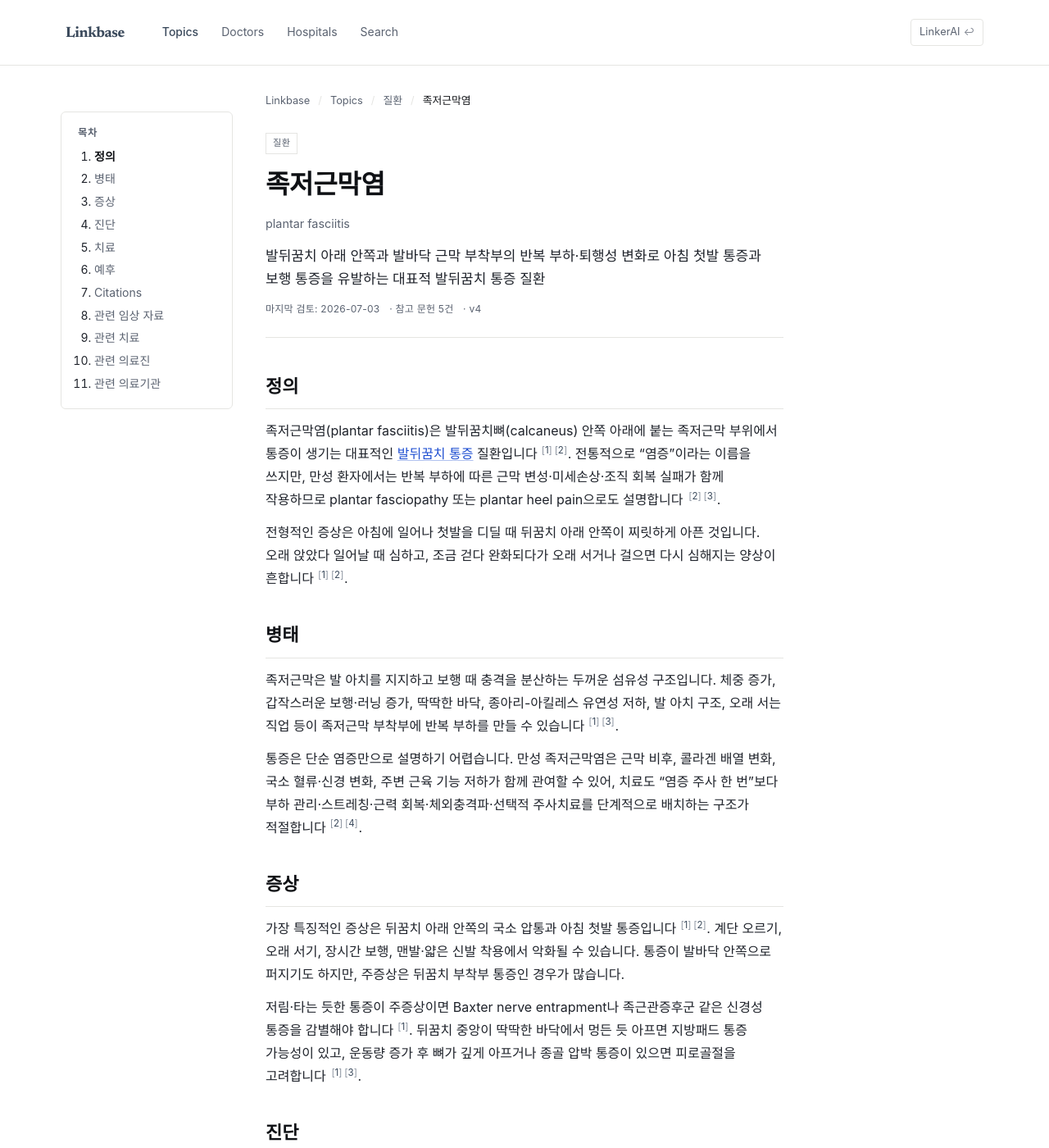
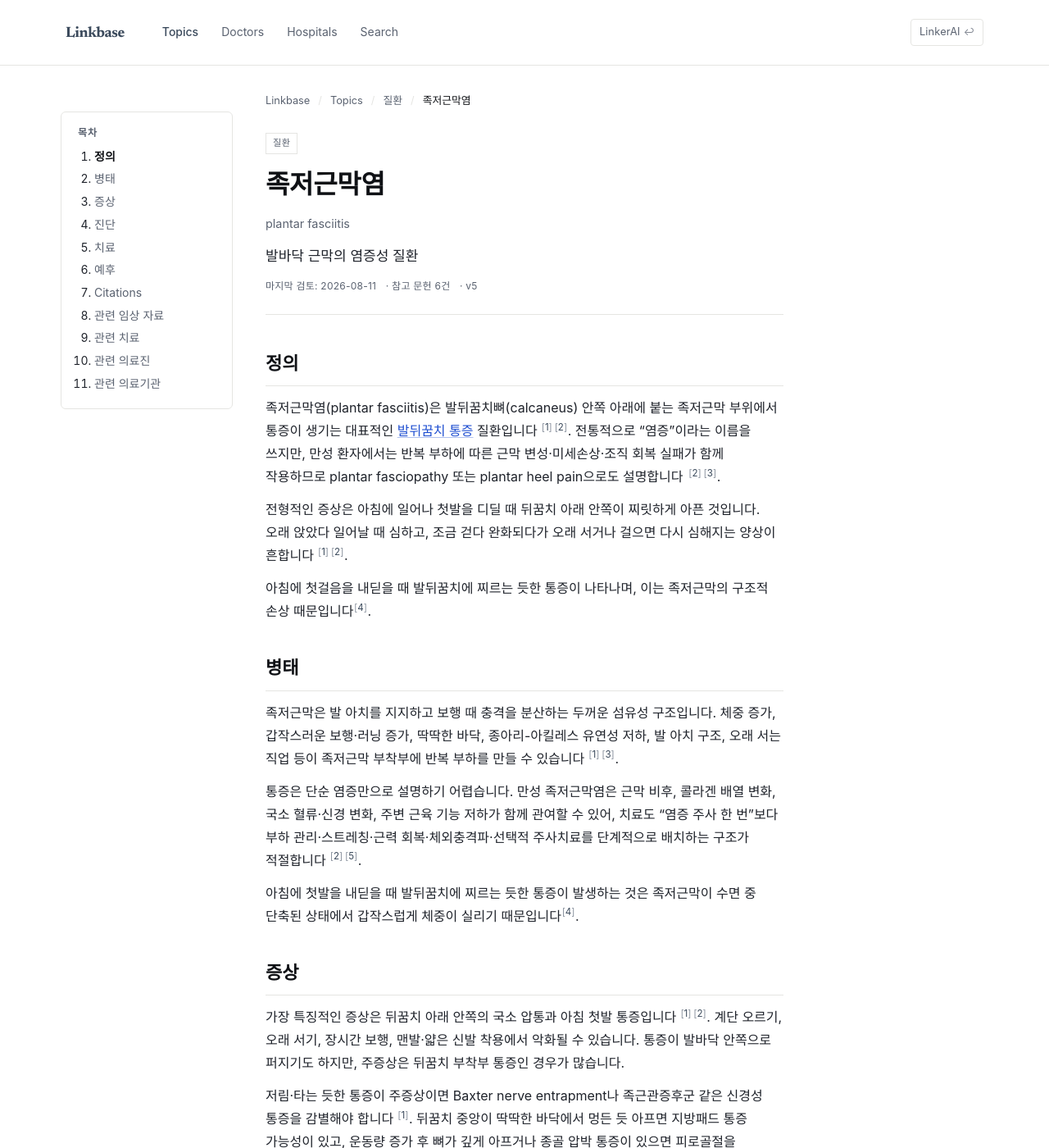
Before and after one commit to feelharmony/linkare-medical-knowledge, a Jekyll site: the page built from conditions/plantar-fasciitis.md, in a window 1280 px wide and 1400 px high. Shown: the whole window at 82% size. Built offline with Jekyll 4.4.1, drawn with Linux system fonts in a browser that asks for light colours; some web fonts are replaced; some of the changed text lies outside the part shown.

Commit message:
pillar patch: 대구 족저근막염, 아침 발뒤꿈치 통증 원인과 치료 → plantar-fasciitis (anchors: definition,pathophysiology)

```diff
--- a/conditions/plantar-fasciitis.md
+++ b/conditions/plantar-fasciitis.md
@@ -5,7 +5,7 @@ entity_type: condition
 permalink: /conditions/plantar-fasciitis/
 title: 족저근막염
 title_en: plantar fasciitis
-description: 발뒤꿈치 아래 안쪽과 발바닥 근막 부착부의 반복 부하·퇴행성 변화로 아침 첫발 통증과 보행 통증을 유발하는 대표적 발뒤꿈치 통증 질환
+description: 발바닥 근막의 염증성 질환
 aliases:
   - 족저근막염
   - 족저 근막염
@@ -13,27 +13,37 @@ aliases:
   - plantar fasciitis
   - plantar fasciopathy
   - plantar heel pain
-last_reviewed: '2026-07-03'
+last_reviewed: '2026-08-11'
 next_review: '2026-10-03'
 locked: true
 quality_status: verified
 verified_by: 문헌 및 내부 정합성 검토
-source_count: 5
+source_count: 6
 source_count_external: 5
-source_count_clinic_pillar: 0
-clinic_footnote_ids: []
-external_footnote_ids: [1, 2, 3, 4, 5]
-version: 4
+source_count_clinic_pillar: 1
+clinic_footnote_ids:
+  - 6
+external_footnote_ids:
+  - 1
+  - 2
+  - 3
+  - 4
+  - 5
+version: 5
 ---
 ## 정의
 족저근막염(plantar fasciitis)은 발뒤꿈치뼈(calcaneus) 안쪽 아래에 붙는 족저근막 부위에서 통증이 생기는 대표적인 [발뒤꿈치 통증](/symptoms/heel-pain/) 질환입니다 [^1][^2]. 전통적으로 “염증”이라는 이름을 쓰지만, 만성 환자에서는 반복 부하에 따른 근막 변성·미세손상·조직 회복 실패가 함께 작용하므로 plantar fasciopathy 또는 plantar heel pain으로도 설명합니다 [^2][^3].
 
 전형적인 증상은 아침에 일어나 첫발을 디딜 때 뒤꿈치 아래 안쪽이 찌릿하게 아픈 것입니다. 오래 앉았다 일어날 때 심하고, 조금 걷다 완화되다가 오래 서거나 걸으면 다시 심해지는 양상이 흔합니다 [^1][^2].
 
+아침에 첫걸음을 내딛을 때 발뒤꿈치에 찌르는 듯한 통증이 나타나며, 이는 족저근막의 구조적 손상 때문입니다[^6].
+
 ## 병태
 족저근막은 발 아치를 지지하고 보행 때 충격을 분산하는 두꺼운 섬유성 구조입니다. 체중 증가, 갑작스러운 보행·러닝 증가, 딱딱한 바닥, 종아리-아킬레스 유연성 저하, 발 아치 구조, 오래 서는 직업 등이 족저근막 부착부에 반복 부하를 만들 수 있습니다 [^1][^3].
 
 통증은 단순 염증만으로 설명하기 어렵습니다. 만성 족저근막염은 근막 비후, 콜라겐 배열 변화, 국소 혈류·신경 변화, 주변 근육 기능 저하가 함께 관여할 수 있어, 치료도 “염증 주사 한 번”보다 부하 관리·스트레칭·근력 회복·체외충격파·선택적 주사치료를 단계적으로 배치하는 구조가 적절합니다 [^2][^4].
+
+아침에 첫발을 내딛을 때 발뒤꿈치에 찌르는 듯한 통증이 발생하는 것은 족저근막이 수면 중 단축된 상태에서 갑작스럽게 체중이 실리기 때문입니다[^6].
 
 ## 증상
 가장 특징적인 증상은 뒤꿈치 아래 안쪽의 국소 압통과 아침 첫발 통증입니다 [^1][^2]. 계단 오르기, 오래 서기, 장시간 보행, 맨발·얇은 신발 착용에서 악화될 수 있습니다. 통증이 발바닥 안쪽으로 퍼지기도 하지만, 주증상은 뒤꿈치 부착부 통증인 경우가 많습니다.
@@ -61,8 +71,13 @@ version: 4
 
 ---
 
+---
+
 ## Citations
 ### 자사 임상 자료
+<!-- LINKARE:CLINIC-CITATIONS (자동관리·편집금지) -->
+[^6]: [안심튼튼마취통증의학과 — 대구 족저근막염, 아침 발뒤꿈치 통증 원인과 치료](https://ansimpainfree.kr/blog/plantar-fasciitis) · 근거: "아침에 첫발을 내딛는 순간 발뒤꿈치에 찌르는 듯한 통증이 있다면, 단순한 피로가 아닙니다."
+<!-- /LINKARE:CLINIC-CITATIONS -->
 
 ### 외부 권위 출처
 [^1]: [Tu P, Bytomski JR. Heel Pain: Diagnosis and Management. Am Fam Physician. 2018;97(2):86-93. PMID 29365222](https://pubmed.ncbi.nlm.nih.gov/29365222/)
@@ -73,3 +88,4 @@ version: 4
 
 ## Changelog
 - 2026-07-03 v4: 내용 업데이트.
+- 2026-08-11 v5: 정의 enrich, 병태 enrich
```
